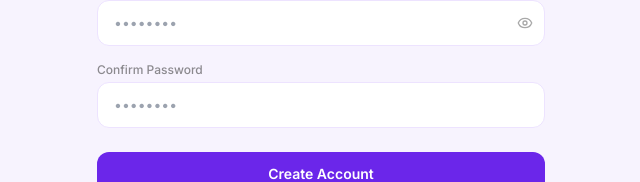
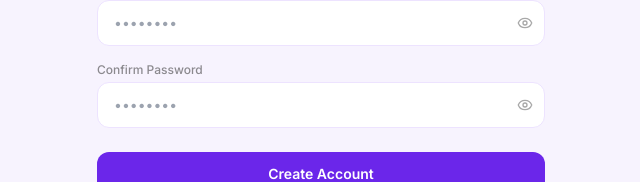
Before and after one commit to PHAB4/Lynks-Backend, a Next.js app in the folder frontend/: page /signup in a window 1280 px wide. Shown: the part 507-689 px from the top of the page, without its empty margins (319-959 px from the left). Built offline with nearby package versions, Linux system fonts and the light colour scheme; a web font is replaced by a local one.

Commit message:
fix: add peek/eye toggle to confirm password field on signup
- Added showConfirm state to toggle password visibility
- Confirm password field now has Eye/EyeOff icon button
- Both password fields now have consistent peek functionality
- Added pr-10 padding-right to accommodate the eye icon

```diff
--- a/frontend/app/signup/page.tsx
+++ b/frontend/app/signup/page.tsx
@@ -11,6 +11,7 @@ export default function SignupPage() {
   const router = useRouter()
   const [form, setForm] = useState({ email: '', password: '', confirm: '' })
   const [showPassword, setShowPassword] = useState(false)
+  const [showConfirm, setShowConfirm] = useState(false)
   const [errors, setErrors] = useState<Record<string, string>>({})
   const [loading, setLoading] = useState(false)
   const [serverError, setServerError] = useState('')
@@ -87,7 +88,12 @@ export default function SignupPage() {
           </div>
           <div>
             <label className="text-xs font-medium text-[#8B898E] mb-1 block">Confirm Password</label>
-            <input type="password" value={form.confirm} onChange={(e) => setForm(f => ({ ...f, confirm: e.target.value }))} className={cn('w-full py-3 px-4 rounded-xl border bg-white text-sm text-[#0D0026] focus:outline-none focus:border-[#6B26EA] transition-colors', errors.confirm ? 'border-red-400' : 'border-[#EDE3FF]')} placeholder="••••••••" />
+            <div className="relative">
+              <input type={showConfirm ? 'text' : 'password'} value={form.confirm} onChange={(e) => setForm(f => ({ ...f, confirm: e.target.value }))} className={cn('w-full py-3 px-4 pr-10 rounded-xl border bg-white text-sm text-[#0D0026] focus:outline-none focus:border-[#6B26EA] transition-colors', errors.confirm ? 'border-red-400' : 'border-[#EDE3FF]')} placeholder="••••••••" />
+              <button type="button" onClick={() => setShowConfirm(!showConfirm)} className="absolute right-3 top-1/2 -translate-y-1/2 text-[#A8A8A8] hover:text-[#0D0026] transition-colors">
+                {showConfirm ? <EyeOff size={16} /> : <Eye size={16} />}
+              </button>
+            </div>
             {errors.confirm && <p className="text-xs text-red-500 mt-1">{errors.confirm}</p>}
           </div>
           <button type="submit" disabled={loading} className="py-3 rounded-xl bg-[#6B26EA] text-white text-sm font-semibold hover:bg-[#5A1FD0] transition-colors mt-2 disabled:opacity-50">
```
